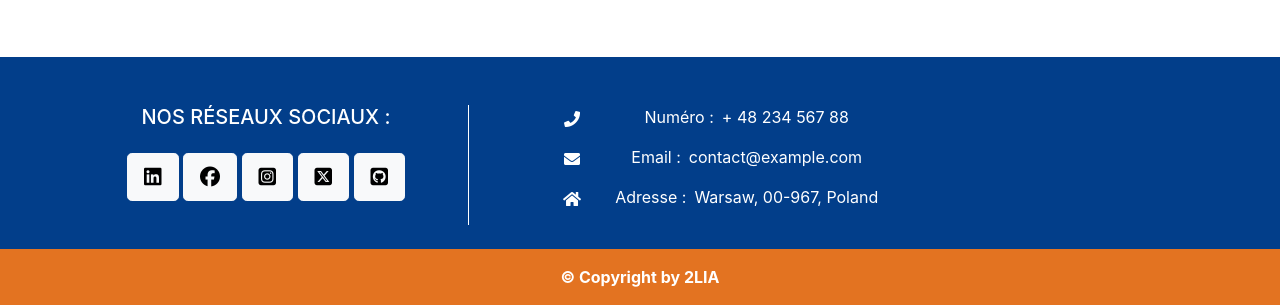
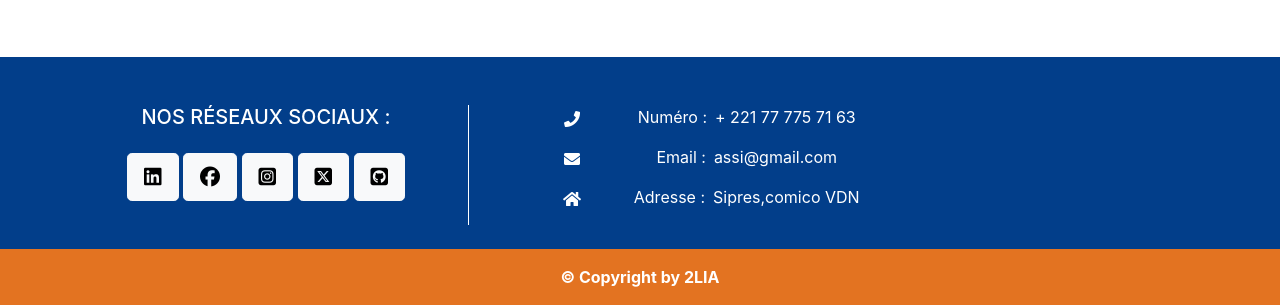
Before and after one commit to Sokhnaassy/TPQ, a Django app: page / in a window 1280 px wide. Shown: the part 1850-2155 px from the top of the page. Run offline with Django 3.2, Linux system fonts and the light colour scheme; some libraries are stand-ins or nearby versions.

Commit message:
Update base.html

```diff
--- a/templates/includes/base.html
+++ b/templates/includes/base.html
@@ -172,16 +172,14 @@
 
                     <ul class="fa-ul" style="margin-left: 1.65em;">
                         <li class="mb-3">
-                            <span class="fa-li"><i class="fas fa-phone"></i></span>Numéro :<span class="ms-2">+ 48 234
-                                567 88</span>
+                            <span class="fa-li"><i class="fas fa-phone"></i></span>Numéro :<span class="ms-2">+ 221 77 775 71 63</span>
                         </li>
                         <li class="mb-3">
                             <span class="fa-li"><i class="fas fa-envelope"></i></span>Email :<span
-                                class="ms-2">contact@example.com</span>
+                                class="ms-2">assi@gmail.com</span>
                         </li>
                         <li class="mb-3">
-                            <span class="fa-li"><i class="fas fa-home"></i></span>Adresse :<span class="ms-2">Warsaw,
-                                00-967, Poland</span>
+                            <span class="fa-li"><i class="fas fa-home"></i></span>Adresse :<span class="ms-2">Sipres,comico VDN</span>
                         </li>
 
 
```
